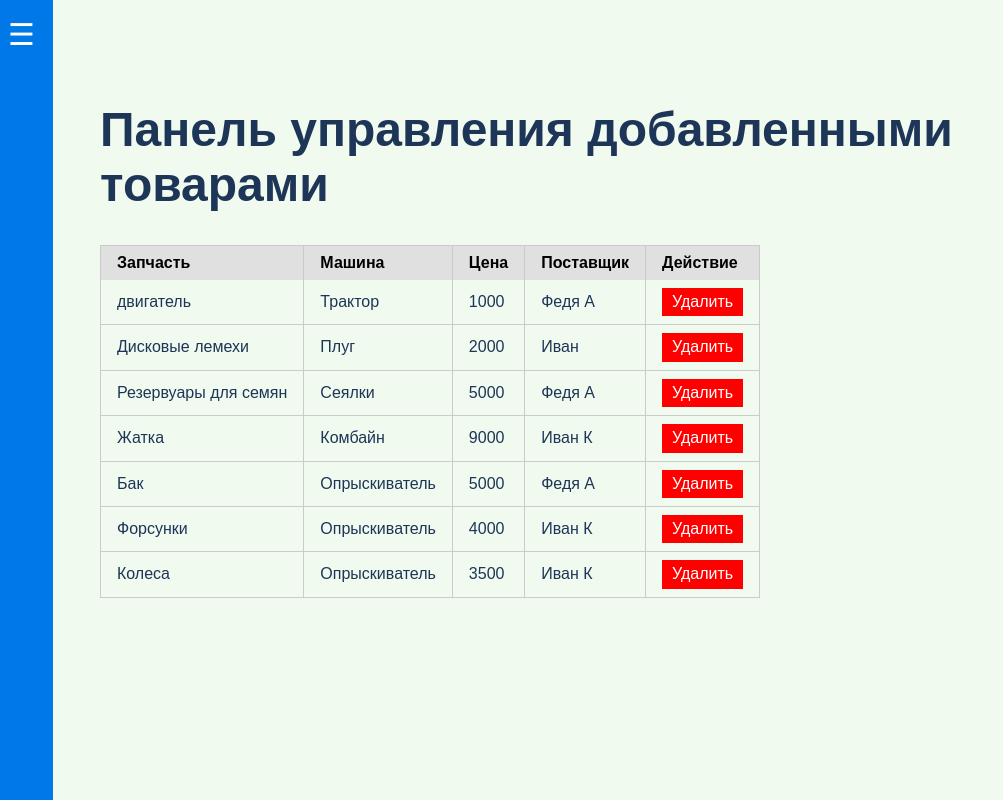
After one commit to onekram/rshb-project, a Flask app: page /control_panel in a window 1280 px wide. The commit adds this page. Shown: the whole page, without its empty margins (0-1003 px from the left). Run offline with Flask 3, Linux system fonts and the light colour scheme; data comes from the database, SQL or seed files in the repository; some libraries are stand-ins or nearby versions.

Commit message:
feat: Add control panel

```diff
--- a/flask-app/app.py
+++ b/flask-app/app.py
@@ -86,6 +86,25 @@ def get():
 
     return jsonify(results)
 
+@app.route('/items', methods=['GET'])
+def get_all_items():
+    with get_db_connection() as conn:
+        items = conn.execute('SELECT * FROM parts').fetchall()
+    conn.close()
+    return jsonify([dict(item) for item in items])
+
+@app.route('/control_panel')
+def control_panel():
+    return render_template('control_panel.html')
+
+@app.route('/delete_item/<int:item_id>', methods=['DELETE'])
+def delete_item(item_id):
+    conn = get_db_connection()
+    conn.execute('DELETE FROM parts WHERE id = ?', (item_id,))
+    conn.commit()
+    conn.close()
+    return jsonify({'status': 'success', 'id': item_id})
+
 if __name__ == '__main__':
     init_db()
     app.run(host='0.0.0.0', port=5000)
--- a/flask-app/static/scripts/scripts.js
+++ b/flask-app/static/scripts/scripts.js
@@ -10,6 +10,26 @@ function add_view_row(spare_part_name, spare_part_model, spare_part_price,seller
         new_row.appendChild(new_el)
     }
 
+    viewDataElement.appendChild(new_row);
+}
+
+function add_view_row_with_action(spare_part_name, spare_part_model, spare_part_price, seller_name, item_id) {
+    document.querySelector("#table_data").style.display = "table";
+    const viewDataElement = document.querySelector("#view_data");
+    let new_row = document.createElement('tr');
+    for (let name of [spare_part_name, spare_part_model, spare_part_price,seller_name]) {
+        let new_el = document.createElement('td')
+        new_el.innerText = name
+        new_row.appendChild(new_el)
+    }
+
+    let buttonCell = document.createElement('td')
+    const deleteButton = document.createElement('button');
+    deleteButton.innerText = 'Удалить';
+    deleteButton.className = 'delete-button';
+    deleteButton.onclick = () => deleteItem(item_id);
+    buttonCell.appendChild(deleteButton)
+    new_row.appendChild(buttonCell)
     viewDataElement.appendChild(new_row);
 }
 
@@ -42,6 +62,46 @@ function operate_query() {
     });
 }
 
+var control_panel = document.querySelector("#control_panel");
+if (control_panel) {
+    fetchItems()
+}
+
+async function fetchItems() {
+    try {
+        const response = await fetch('./items');
+        const items = await response.json();
+        renderItems(items)
+    } catch (error) {
+        console.error('Error fetching items:', error);
+    }
+}
+
+function renderItems(items) {
+    document.querySelector("#view_data").innerHTML = "";
+    if (!items.length) {
+        document.querySelector("#table_data").style.display = "none";
+    }
+    items.forEach(item => {
+        console.log(item);
+        add_view_row_with_action(item['spare_part_name'], item['spare_part_model'], item['spare_part_price'], item['seller_name'], item.id)
+    });
+}
+
+async function deleteItem(itemId) {
+    try {
+        const response = await fetch(`./delete_item/${itemId}`, {
+            method: 'DELETE'
+        });
+        const result = await response.json();
+        if (result.status === 'success') {
+            fetchItems(); // Refresh the item list
+        }
+    } catch (error) {
+        console.error('Error deleting item:', error);
+    }
+}
+
 var spare_parts = document.querySelector("#find_spare_parts");
 if (spare_parts) {
 spare_parts.onsubmit = function (event) {event.preventDefault(); operate_query()};
--- a/flask-app/static/style/styles.css
+++ b/flask-app/static/style/styles.css
@@ -44,14 +44,13 @@ h5 {
     border-radius: 20px;
     padding: 60px 40px;
 
-    background: #FBE9C5;
-    transition: all 300ms ease;
+    background: rgba(251,233,197,1);
+    transition: all 700ms ease;
 }
 
 .colorBox.hover {
-	background: rgba(0,0,0,0);
+	background: rgba(232,250,195,1);
 	box-shadow: inset 0 0 0 2px #0078e7;
-    /* color: #0078e7; */
 }
 
 .sidebar {
@@ -107,3 +106,11 @@ h5 {
     border-radius: 5px;
     cursor: pointer;
 }
+
+.delete-button {
+    background-color: red;
+    color: white;
+    border: none;
+    padding: 5px 10px;
+    cursor: pointer;
+}
--- a/flask-app/templates/base.html
+++ b/flask-app/templates/base.html
@@ -15,9 +15,9 @@
             <li><a href="/">На главную</a></li>
             <li><a href="/seller">Раздел для поставщика</a></li>
             <li><a href="/buyer">Раздел для покупателя</a></li>
+            <li><a href="/control_panel">Панель управления</a></li>
         </ul>
     </div>
-
     <div class="content">
       {% block content %}{% endblock %}
     </div>
--- /dev/null
+++ b/flask-app/templates/control_panel.html
@@ -0,0 +1,21 @@
+{% extends 'base.html' %}
+
+{% block title %}Панель управления{% endblock %}
+
+{% block content %}
+<h1>Панель управления добавленными товарами</h1>
+<table id="table_data"  class="pure-table pure-table-bordered" style="display: none;">
+    <thead>
+        <tr>
+            <th>Запчасть</th>
+            <th>Машина</th>
+            <th>Цена</th>
+            <th>Поставщик</th>
+            <th>Действие</th>
+        </tr>
+    </thead>
+    <tbody id="view_data">
+    </tbody>
+<div id="control_panel"></div>
+</table>
+{% endblock %}
```
